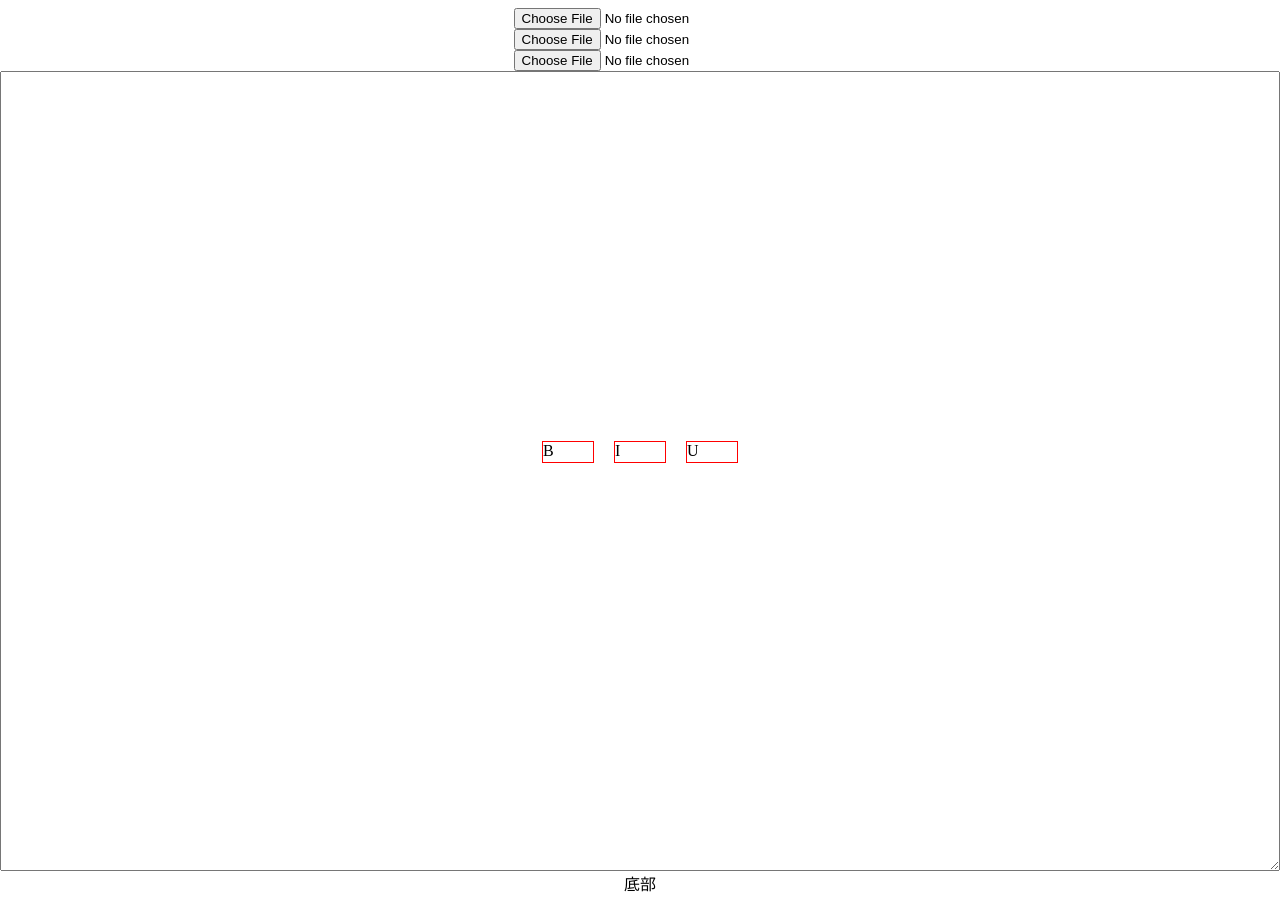
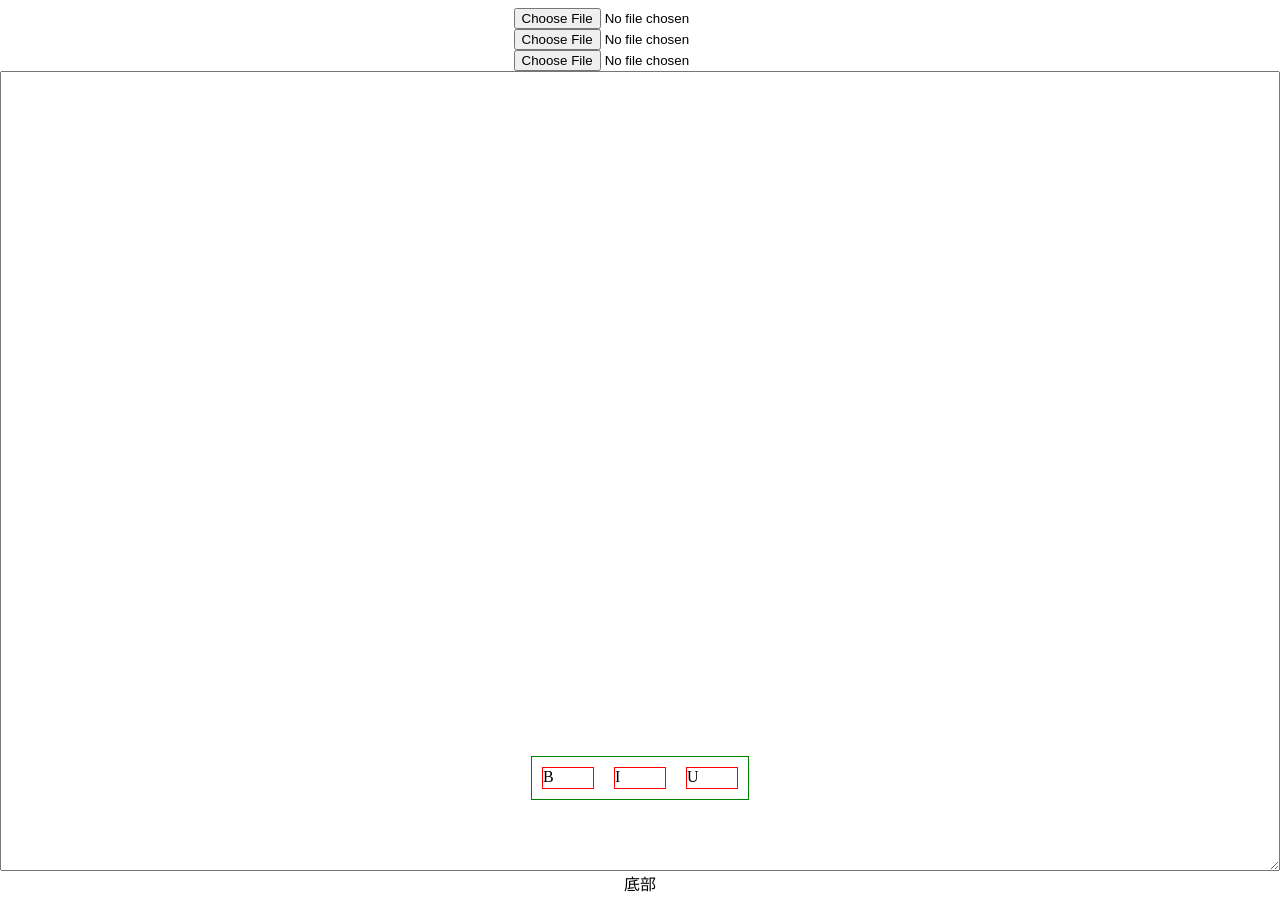
Before and after one commit to unrealyan/audio, a website: page 2.html in a window 1280 px wide. Drawn offline with Linux system fonts and the light colour scheme.

Commit message:
add border

```diff
--- a/2.html
+++ b/2.html
@@ -12,11 +12,12 @@
         }
         .toolbar{
             position: fixed;
-            /*bottom: 0;*/
+            bottom: 0;
             display: flex;
             justify-content: center;
             align-items: center;
             flex-direction: row;
+            border:1px solid green;
         }
         .btn{
             display: inline-block;
@@ -36,4 +37,9 @@
         <span class="btn">B</span><span class="btn">I</span><span class="btn">U</span>
     </div>
     <span>底部</span>
+    <script>
+        // window.onresize =function(){
+        //     alert('view'+window.innerHeight)
+        // }
+    </script>
 </html>
```
